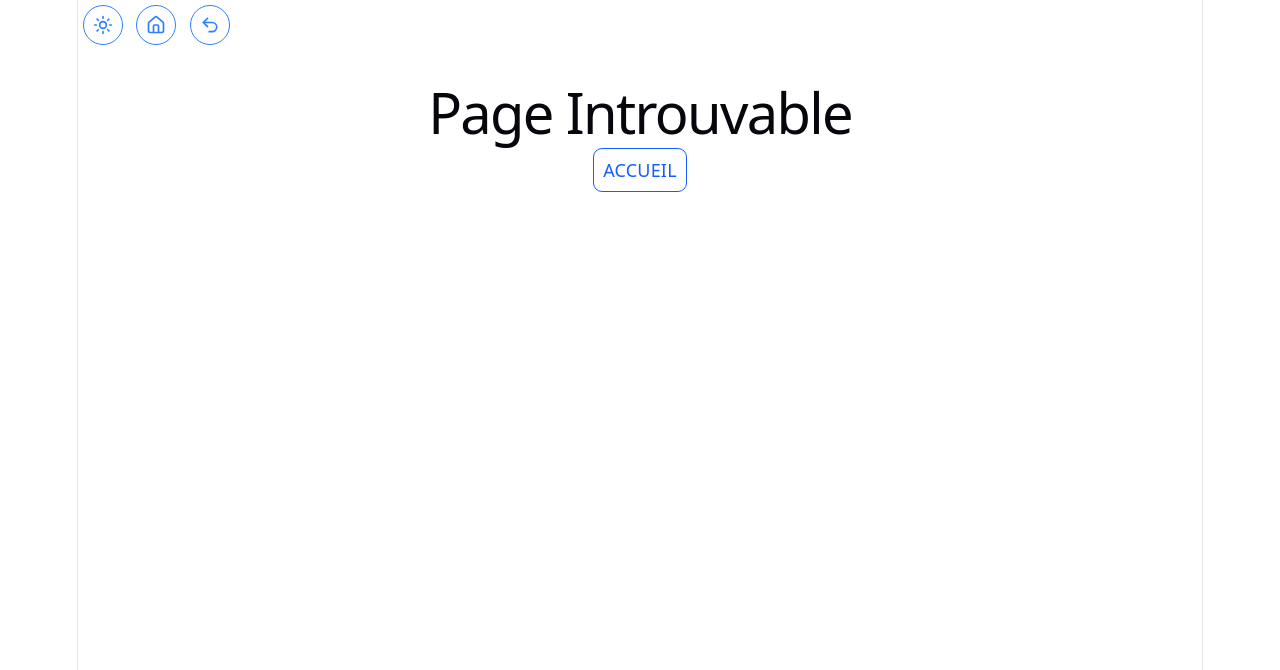
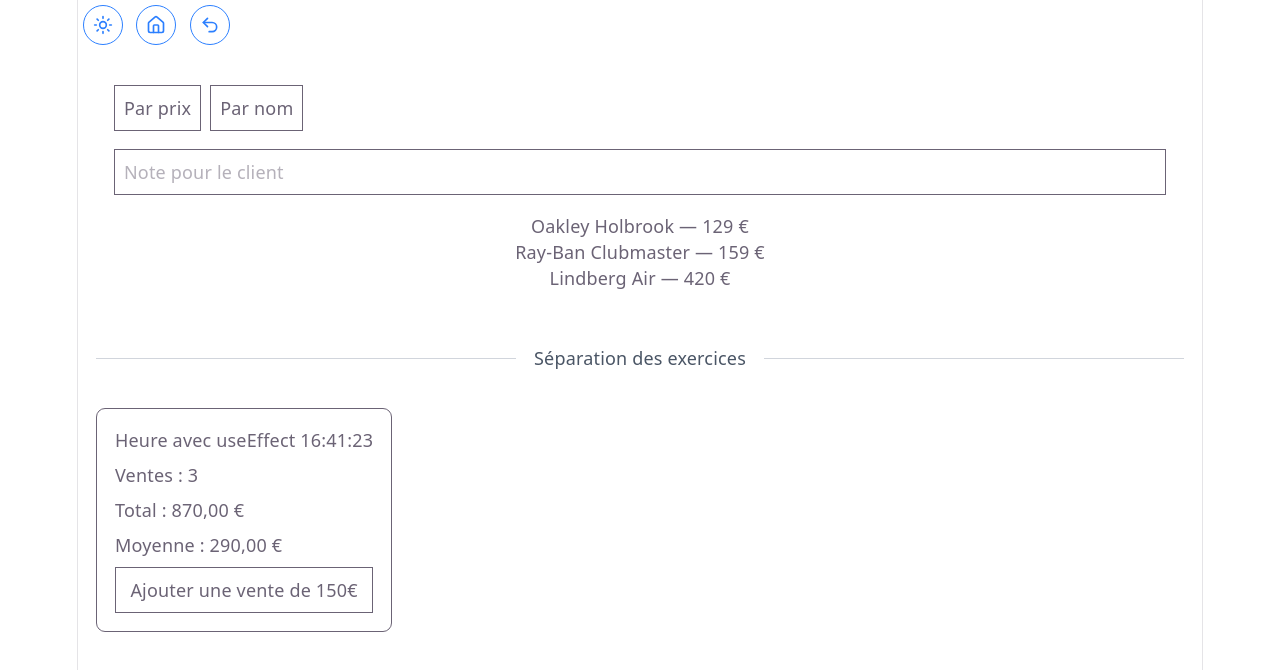
Before and after one commit to Frederic-Champion/projet-vite-local, a React (Vite) app: page /use-memo in a window 1280 px wide. Shown: the top 670 px of the page. Built offline with nearby package versions, Linux system fonts and the light colour scheme.

Commit message:
Ouverture de `useMemo` + début de la reprise du clic extérieur

```diff
--- a/src/App.tsx
+++ b/src/App.tsx
@@ -24,6 +24,8 @@
 import { ExerciceContextHook } from "./exercices/exercice-context-hook";
 import { ExerciceUseReducer } from "./exercices/exercice-use-reducer";
 import { ExerciceContextReducer } from "./exercices/Exercice-usecontext-usereducer";
+import { ExerciceUseMemo } from "./exercices/Exercice-useMemo";
+import { ExerciceUseRefContains } from "./exercices/Exercice-contrains-useRef";
 
 function App() {
   // return <Brouillon2 />;
@@ -70,6 +72,7 @@
           <Route path="/exercice-children-refacto" element={<FicheClient2 />} />
           <Route path="/exercice-children-ts" element={<FicheOrdonnance />} />
           <Route path="/exercice-useref" element={<ExerciceUseRef />} />
+          <Route path="/use-ref-contains" element={<ExerciceUseRefContains />} />
           <Route path="/exercice-navigation" element={<LayoutClients />}>
             <Route index element={<ListeClients3 />} />
             <Route path="fiche-client/:id" element={<FicheClients3 />} />
@@ -85,6 +88,7 @@
           <Route path="/context-hook" element={<ExerciceContextHook />} />
           <Route path="/use-reducer" element={<ExerciceUseReducer />} />
           <Route path="/use-context-reducer" element={<ExerciceContextReducer />} />
+          <Route path="/use-memo" element={<ExerciceUseMemo />} />
         </Routes>
       </main>
     </div>
--- a/src/components/Accueil.tsx
+++ b/src/components/Accueil.tsx
@@ -45,6 +45,9 @@
       <Link className="text-blue-600 hover:underline" to="/exercice-useref">
         Exercice useRef
       </Link>
+      <Link className="text-blue-600 hover:underline" to="/use-ref-contains">
+        Exercice useRef et contains : le clic extérieur
+      </Link>
       <Link className="text-blue-600 hover:underline" to="/exercice-navigation">
         Exercice Navigation
       </Link>
@@ -66,6 +69,9 @@
       <Link className="text-blue-600 hover:underline" to="/use-context-reducer">
         Exercice useReducer et useContext
       </Link>
+      <Link className="text-blue-600 hover:underline" to="/use-memo">
+        Exercice useMemo
+      </Link>
     </nav>
   );
 }
--- a/src/exercices/Brouillon-TSX.tsx
+++ b/src/exercices/Brouillon-TSX.tsx
@@ -1,4 +1,3 @@
-
 export function Brouillon2() {
   return <div> Brouillon </div>;
 }
--- /dev/null
+++ b/src/exercices/Exercice-contrains-useRef.tsx
@@ -0,0 +1,58 @@
+/* résultat attendu
+
+Fermé :                     Ouvert :
+┌──────────────────┐        ┌──────────────────┐
+│ Marque : Toutes ▾│        │ Marque : Toutes ▾│
+└──────────────────┘        ├──────────────────┤
+                            │ Toutes           │
+                            │ Ray-Ban          │
+                            │ Oakley           │
+                            │ Lindberg         │
+                            └──────────────────┘
+
+
+
+  return (
+    <div className="flex max-w-fit flex-col gap-2 rounded-lg border p-4 text-left">
+      <label className="flex justify-between" htmlFor="marque">
+        <span>Marque : </span>
+        <select id="marque">
+          <option>Toutes</option>
+          <option>Ray-Ban</option>
+          <option>Oakley</option>
+          <option>Lindberg</option>
+        </select>
+      </label>
+    </div>
+  );
+
+  la version classique native en HTML; si je souhaite personnalisé au mieux un selecteur, voir ci dessous.
+
+  */
+
+import { ChevronDown } from "lucide-react";
+import { useState } from "react";
+
+type M = "Toutes" | "Ray-Ban" | "Oakley" | "Lindberg";
+
+const marque = ["Toutes", "Ray-Ban", "Oakley", "Lindberg"];
+
+export function ExerciceUseRefContains() {
+  const [marqueAffiche, setMarqueAffiche] = useState<M[] | []>([]);
+
+  return (
+    <div className="flex max-w-fit flex-col gap-2 rounded-lg border p-4 text-left">
+      <button className="flex cursor-pointer justify-between gap-2 border p-2">
+        <p>Marque : </p>
+        <div className="flex">
+          <ul>
+            {marque.map((m) => (
+              <li key={m}>{m}</li>
+            ))}
+          </ul>
+          <ChevronDown />
+        </div>
+      </button>
+    </div>
+  );
+}
--- /dev/null
+++ b/src/exercices/Exercice-useMemo.tsx
@@ -0,0 +1,109 @@
+import { useEffect, useMemo, useState } from "react";
+import { formatEuro } from "../utils/format";
+
+export function ExerciceUseMemo() {
+  return (
+    <div>
+      <PremierExercice />
+      <div className="my-8 flex items-center">
+        <hr className="grow border-t border-gray-300" />
+        <span className="mx-4 shrink font-medium text-gray-600">Séparation des exercices</span>
+        <hr className="grow border-t border-gray-300" />
+      </div>
+      <DeuxiemeExercice />
+    </div>
+  );
+}
+
+interface Monture {
+  id: number;
+  nom: string;
+  prix: number;
+}
+
+const MONTURES: Monture[] = [
+  { id: 1, nom: "Ray-Ban Clubmaster", prix: 159 },
+  { id: 2, nom: "Oakley Holbrook", prix: 129 },
+  { id: 3, nom: "Lindberg Air", prix: 420 },
+];
+
+function PremierExercice() {
+  const [critereTri, setCritereTri] = useState<"prix" | "nom">("prix");
+  const [note, setNote] = useState("");
+
+  const monturesTriees = useMemo(() => {
+    console.log("Tri recalculé");
+    return [...MONTURES].sort((a, b) => (critereTri === "prix" ? a.prix - b.prix : a.nom.localeCompare(b.nom)));
+  }, [critereTri]);
+
+  return (
+    <div className="flex flex-col gap-4 p-4">
+      <div className="flex gap-2">
+        <button onClick={() => setCritereTri("prix")} className="border p-2">
+          Par prix
+        </button>
+        <button onClick={() => setCritereTri("nom")} className="border p-2">
+          Par nom
+        </button>
+      </div>
+      <input
+        value={note}
+        onChange={(e) => setNote(e.target.value)}
+        className="border p-2"
+        placeholder="Note pour le client"
+      />
+      <ul>
+        {monturesTriees.map((m) => (
+          <li key={m.id}>
+            {m.nom} — {m.prix} €
+          </li>
+        ))}
+      </ul>
+    </div>
+  );
+}
+
+/* Séparation d'exercice
+
+┌─────────────────────────────────┐
+│  🕐 13:42:07                     │
+│  Ventes : 3                      │
+│  Total : 870 €                   │
+│  Moyenne : 290 €                 │
+│  [ Ajouter une vente de 150 € ]  │
+└─────────────────────────────────┘
+
+*/
+
+const statDepart = [320, 410, 140];
+
+function DeuxiemeExercice() {
+  const [ventes, setVentes] = useState(statDepart);
+  const [date, setDate] = useState(() => new Date().toLocaleTimeString("fr-FR"));
+
+  useEffect(() => {
+    const intervalle = setInterval(() => {
+      setDate(new Date().toLocaleTimeString("fr-FR"));
+    }, 1000);
+    return () => clearInterval(intervalle);
+  }, []);
+
+  const calcul = useMemo(() => {
+    console.log("Stats recalculées")
+    const total = ventes.reduce((acc, a) => a + acc, 0);
+    const moyenne = ventes.length === 0 ? 0 : total / ventes.length;
+    return { total, moyenne };
+  }, [ventes]);
+
+  return (
+    <div className="flex max-w-fit flex-col gap-2 rounded-lg border p-4 text-left">
+      <div>Heure avec useEffect {date}</div>
+      <h3>Ventes : {ventes.length}</h3>
+      <p>Total : {formatEuro(calcul.total)}</p>
+      <p>Moyenne : {formatEuro(calcul.moyenne)}</p>
+      <button onClick={() => setVentes((prev) => [...prev, 150])} className="cursor-pointer border p-2">
+        Ajouter une vente de 150€
+      </button>
+    </div>
+  );
+}
```
Also changed, not shown: 1 other file (tests, documents, lock files or other folders).
